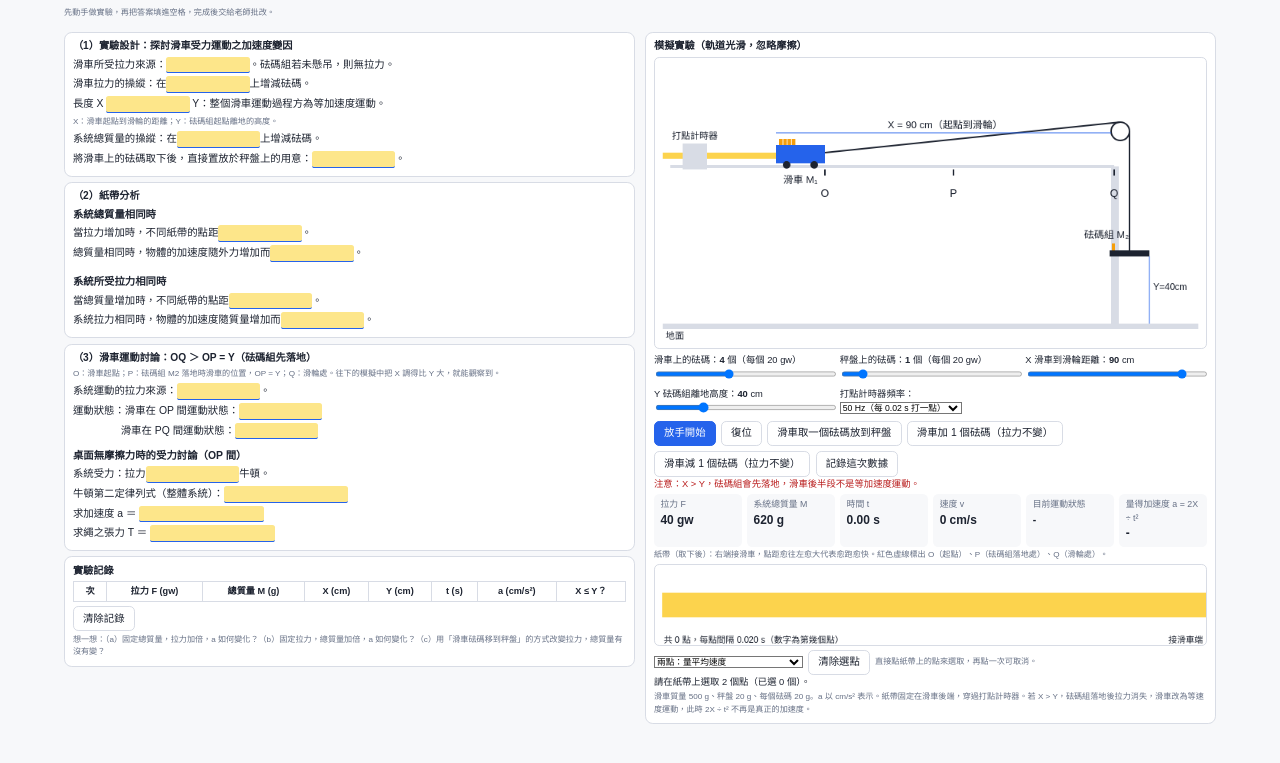
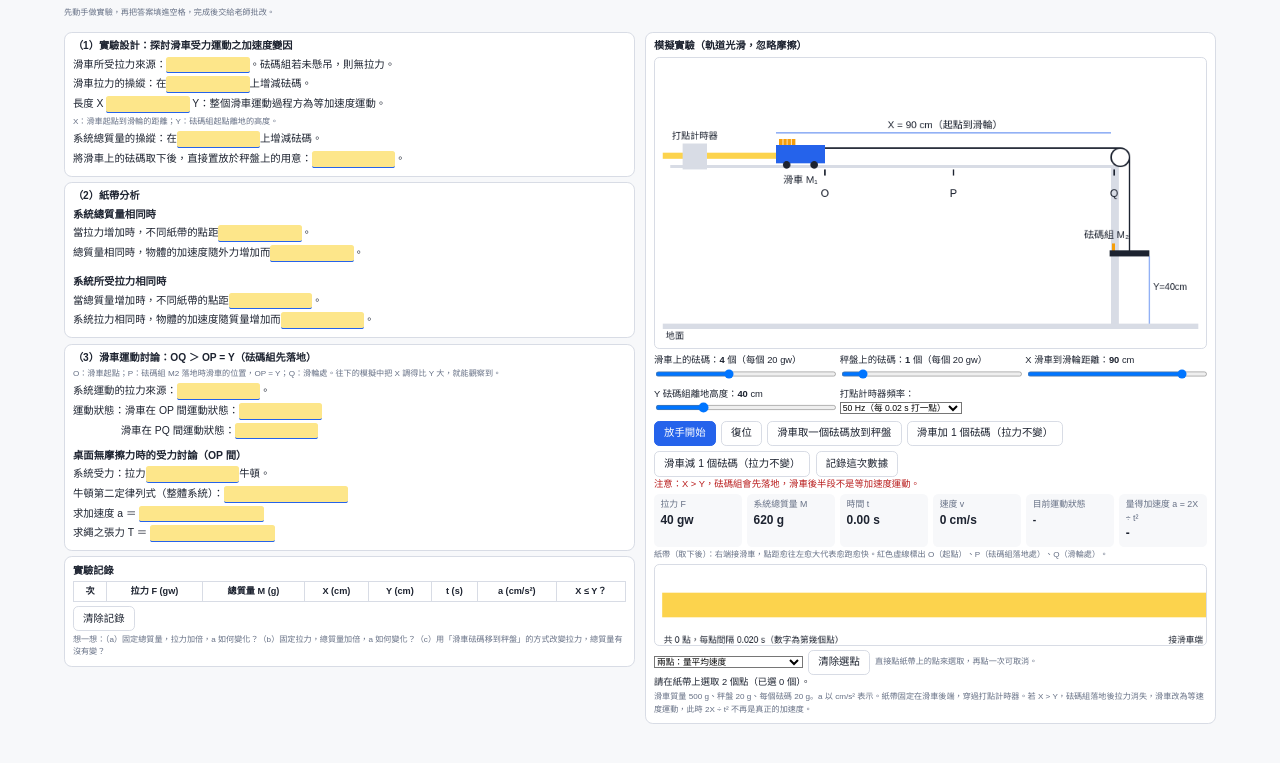
Before and after one commit to hs13073-rgb/acceleration-lab-student, a plain HTML site: page index.html in a window 1280 px wide. Shown: the part 27-790 px from the top of the page. Drawn offline with Linux system fonts and the light colour scheme.

Commit message:
Add files via upload

```diff
--- a/index.html
+++ b/index.html
@@ -171,12 +171,12 @@ function draw(){
  cx.fillStyle=ac;cx.fillRect(cxp,trackY-6,cw,24);
  cx.fillStyle=tx;cx.beginPath();cx.arc(cxp+14,trackY+20,5,0,7);cx.arc(cxp+cw-14,trackY+20,5,0,7);cx.fill();
  for(var i=0;i<p.nc;i++){cx.fillStyle='#f59e0b';cx.fillRect(cxp+4+i*5.6,trackY-6-8,4.6,8)}
- cx.fillStyle=tx;cx.beginPath();cx.arc(PX+8,PY+6,12,0,7);cx.strokeStyle=tx;cx.lineWidth=2;cx.stroke();
+ var pcy=trackY+10;cx.fillStyle=tx;cx.beginPath();cx.arc(PX+8,pcy,12,0,7);cx.strokeStyle=tx;cx.lineWidth=2;cx.stroke();
  var dd=Math.min(st.d,Math.min(p.X,p.Y));
  if(st.d>p.Y)dd=p.Y;
  var tyTop=FLOOR+8-p.Y*SY+Math.min(st.d,p.Y)*SY-8;
- cx.beginPath();cx.moveTo(cxp+cw,trackY+4);cx.lineTo(PX+8,PY-6);cx.stroke();
- cx.beginPath();cx.moveTo(PX+20,PY+6);cx.lineTo(PX+20,tyTop);cx.stroke();
+ cx.beginPath();cx.moveTo(cxp+cw,pcy-12);cx.lineTo(PX+8,pcy-12);cx.stroke();
+ cx.beginPath();cx.moveTo(PX+20,pcy);cx.lineTo(PX+20,tyTop);cx.stroke();
  var tx0=PX+20;
  cx.fillStyle=tx;cx.fillRect(tx0-26,tyTop,52,8);
  for(var j=0;j<p.nt;j++){cx.fillStyle='#f59e0b';cx.fillRect(tx0-23+j*4.6,tyTop-9,4,9)}
```
